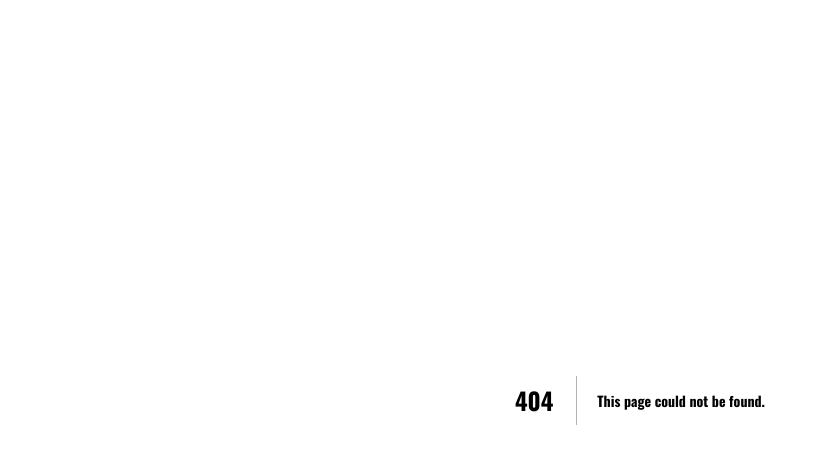
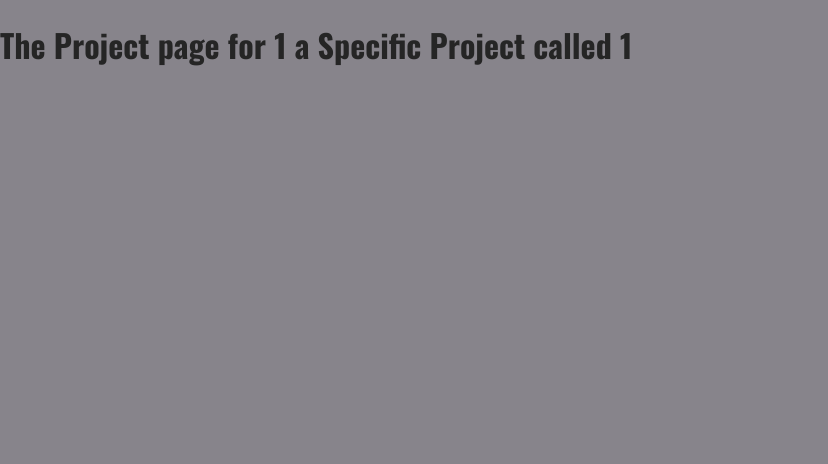
Before and after one commit to CoderSid063/Nextjs-2024, a Next.js app: page /client/1/1 in a window 1280 px wide. Before the commit this address had no page. Shown: the top 464 px of the page, without its empty margins (0-828 px from the left). Built offline with nearby package versions, Linux system fonts and the light colour scheme.

Commit message:
feat : nested Dynamic Routes

```diff
--- /dev/null
+++ b/pages/client/[id]/[clientprojectid].js
@@ -0,0 +1,14 @@
+import { useRouter } from "next/router";
+
+export default function clientprojectId(params) {
+  const router = useRouter();
+  console.log(router.query);
+  const { id, clientprojectid } = router.query;
+  return (
+    <div>
+      <h1>
+        The Project page for {id} a Specific Project called {clientprojectid}
+      </h1>
+    </div>
+  );
+}
```
Also changed, not shown: pages/client/[id]/index.js (added, +14 -0 lines), pages/client/index.js (added, +7 -0 lines).
